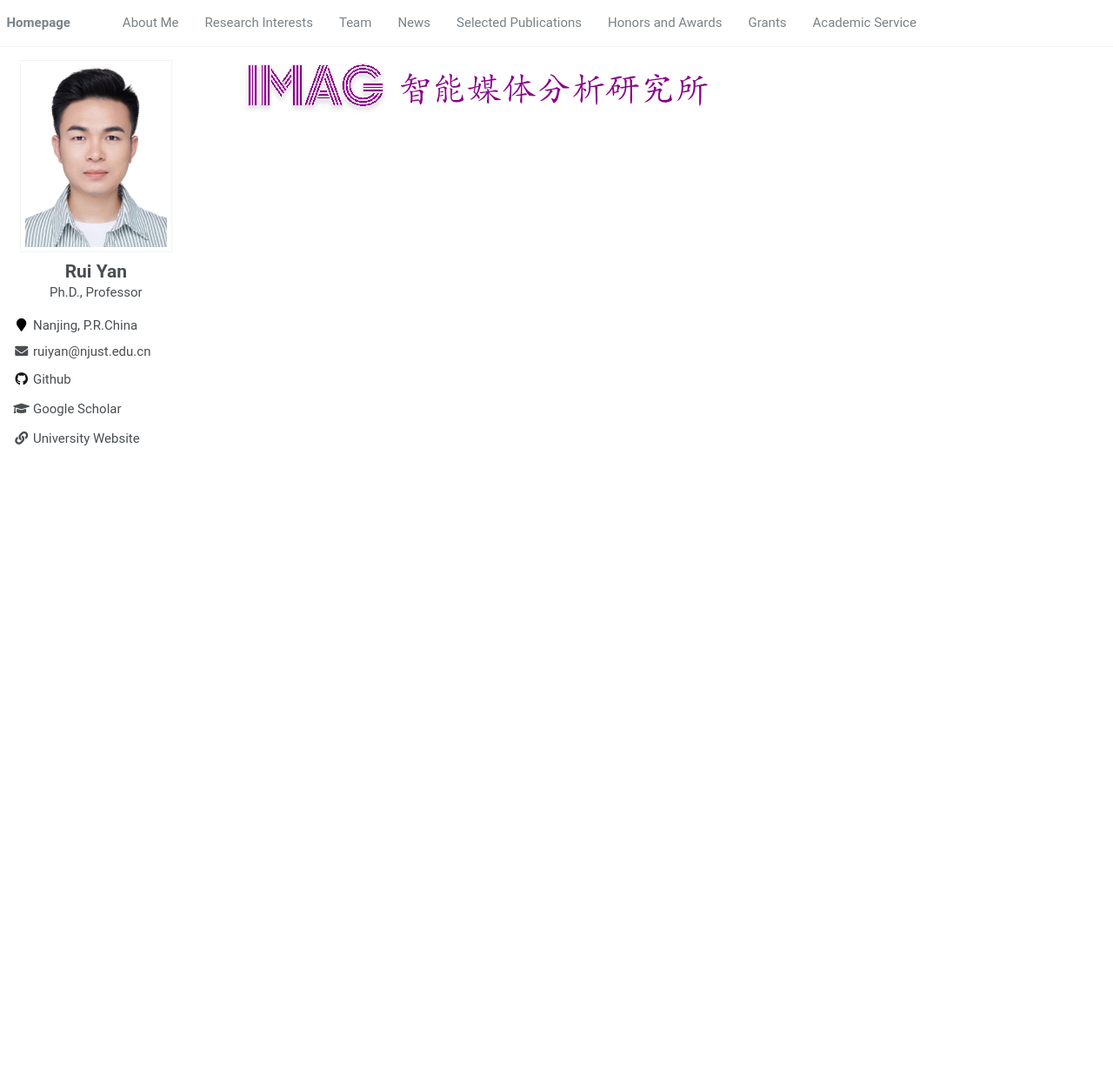
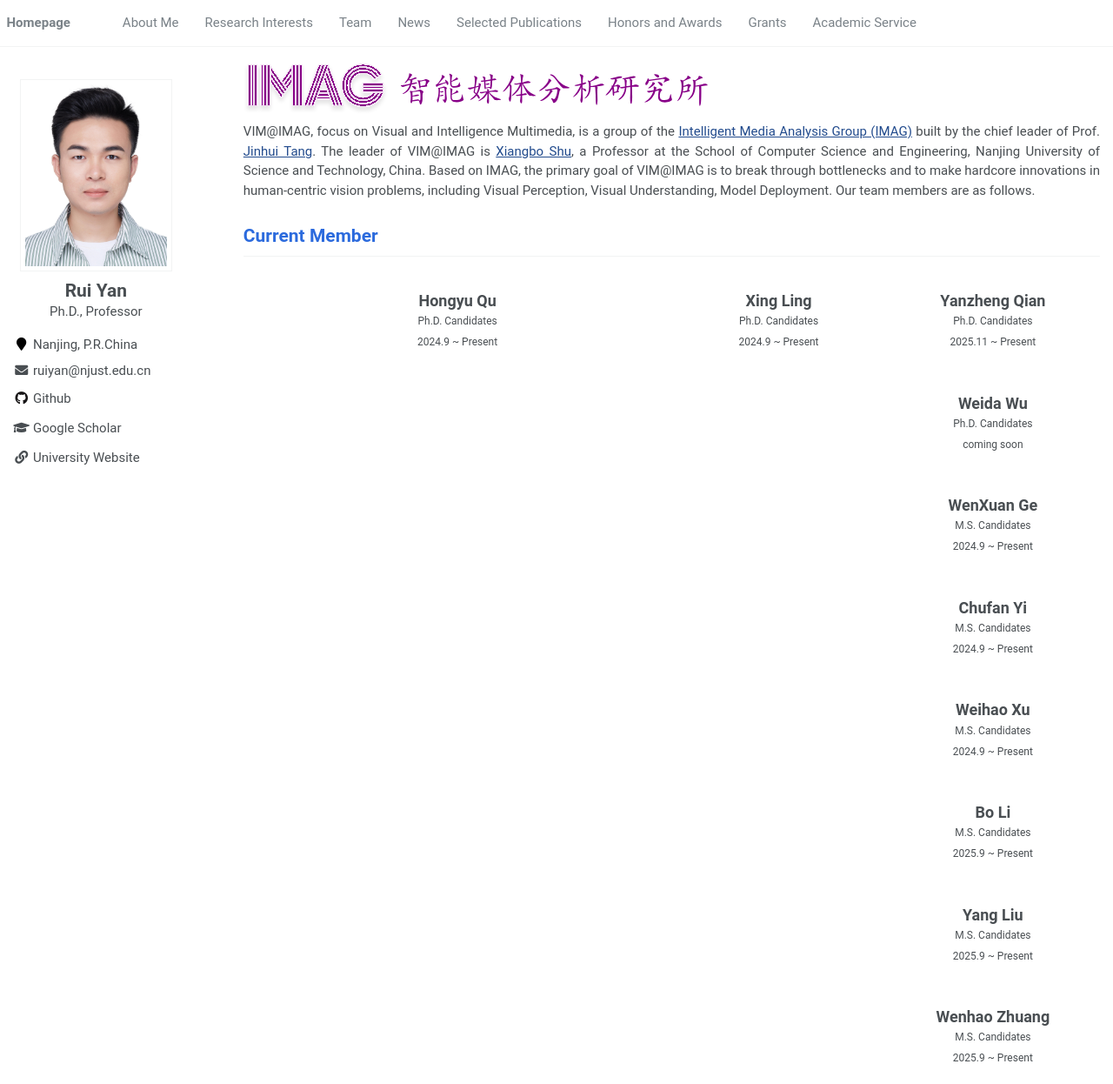
Before and after one commit to ruiyan1995/ruiyan1995.github.io, a Jekyll site: the page built from _pages/team.md, in a window 1280 px wide and 1246 px high. Shown: the whole window at 87% size. Built offline with Jekyll 4.4.1, drawn with Linux system fonts in a browser that asks for light colours.

Commit message:
Update team.md

```diff
--- a/_pages/team.md
+++ b/_pages/team.md
@@ -23,6 +23,7 @@ redirect_from:
 
 <p style="text-align: justify;font-family: Roboto;">
 
+VIM@IMAG, focus on Visual and Intelligence Multimedia, is a group of the <a href="https://imag-njust.net/">Intelligent Media Analysis Group (IMAG)</a> built by the chief leader of Prof. <a href="https://v2.imag-njust.net/people/user/tangjinhui/">Jinhui Tang</a>. The leader of VIM@IMAG is <a href="https://shuxb104.github.io/">Xiangbo Shu</a>, a Professor at the School of Computer Science and Engineering, Nanjing University of Science and Technology, China. Based on IMAG, the primary goal of VIM@IMAG is to break through bottlenecks and to make hardcore innovations in human-centric vision problems, including Visual Perception, Visual Understanding, Model Deployment. Our team members are as follows.
 
 </p>
 
@@ -185,3 +186,116 @@ redirect_from:
       } */
   }
 </style>
+
+# <font color="#2B6ADD"> Current Member </font>
+
+<div class="row custom-grid">
+    <div class="col">
+      <div class="card d-flex flex-column h-100 text-center">
+          <div class="card-body">
+              <!-- text-uppercase -->
+              <h6 class="card-title mb-0">Hongyu Qu</h6>
+              <p class="card-text mb-neg-1 fs--1 text-primary fw-bold">Ph.D. Candidates</p>
+              <p class="mb-neg-2">2024.9 ~ Present</p>
+          </div>
+      </div>
+    </div>
+    <div class="row custom-grid">
+    <div class="col">
+      <div class="card d-flex flex-column h-100 text-center">
+          <div class="card-body">
+              <!-- text-uppercase -->
+              <h6 class="card-title mb-0">Xing Ling</h6>
+              <p class="card-text mb-neg-1 fs--1 text-primary fw-bold">Ph.D. Candidates</p>
+              <p class="mb-neg-2">2024.9 ~ Present</p>
+          </div>
+      </div>
+    </div>
+  <div class="row custom-grid">
+    <div class="col">
+      <div class="card d-flex flex-column h-100 text-center">
+          <div class="card-body">
+              <!-- text-uppercase -->
+              <h6 class="card-title mb-0">Yanzheng Qian</h6>
+              <p class="card-text mb-neg-1 fs--1 text-primary fw-bold">Ph.D. Candidates</p>
+              <p class="mb-neg-2">2025.11 ~ Present</p>
+          </div>
+      </div>
+    </div>
+    <div class="row custom-grid">
+    <div class="col">
+      <div class="card d-flex flex-column h-100 text-center">
+          <div class="card-body">
+              <!-- text-uppercase -->
+              <h6 class="card-title mb-0">Weida Wu</h6>
+              <p class="card-text mb-neg-1 fs--1 text-primary fw-bold">Ph.D. Candidates</p>
+              <p class="mb-neg-2">coming soon</p>
+          </div>
+      </div>
+    </div>
+    <div class="row custom-grid">
+    <div class="col">
+      <div class="card d-flex flex-column h-100 text-center">
+          <div class="card-body">
+              <!-- text-uppercase -->
+              <h6 class="card-title mb-0">WenXuan Ge</h6>
+              <p class="card-text mb-neg-1 fs--1 text-primary fw-bold">M.S. Candidates</p>
+              <p class="mb-neg-2">2024.9 ~ Present</p>
+          </div>
+      </div>
+    </div>
+ <div class="row custom-grid">
+    <div class="col">
+      <div class="card d-flex flex-column h-100 text-center">
+          <div class="card-body">
+              <!-- text-uppercase -->
+              <h6 class="card-title mb-0">Chufan Yi</h6>
+              <p class="card-text mb-neg-1 fs--1 text-primary fw-bold">M.S. Candidates</p>
+              <p class="mb-neg-2">2024.9 ~ Present</p>
+          </div>
+      </div>
+    </div>
+    <div class="row custom-grid">
+    <div class="col">
+      <div class="card d-flex flex-column h-100 text-center">
+          <div class="card-body">
+              <!-- text-uppercase -->
+              <h6 class="card-title mb-0">Weihao Xu</h6>
+              <p class="card-text mb-neg-1 fs--1 text-primary fw-bold">M.S. Candidates</p>
+              <p class="mb-neg-2">2024.9 ~ Present</p>
+          </div>
+      </div>
+    </div>
+     <div class="row custom-grid">
+    <div class="col">
+      <div class="card d-flex flex-column h-100 text-center">
+          <div class="card-body">
+              <!-- text-uppercase -->
+              <h6 class="card-title mb-0">Bo Li</h6>
+              <p class="card-text mb-neg-1 fs--1 text-primary fw-bold">M.S. Candidates</p>
+              <p class="mb-neg-2">2025.9 ~ Present</p>
+          </div>
+      </div>
+    </div>
+     <div class="row custom-grid">
+    <div class="col">
+      <div class="card d-flex flex-column h-100 text-center">
+          <div class="card-body">
+              <!-- text-uppercase -->
+              <h6 class="card-title mb-0">Yang Liu</h6>
+              <p class="card-text mb-neg-1 fs--1 text-primary fw-bold">M.S. Candidates</p>
+              <p class="mb-neg-2">2025.9 ~ Present</p>
+          </div>
+      </div>
+    </div>
+     <div class="row custom-grid">
+    <div class="col">
+      <div class="card d-flex flex-column h-100 text-center">
+          <div class="card-body">
+              <!-- text-uppercase -->
+              <h6 class="card-title mb-0">Wenhao Zhuang</h6>
+              <p class="card-text mb-neg-1 fs--1 text-primary fw-bold">M.S. Candidates</p>
+              <p class="mb-neg-2">2025.9 ~ Present</p>
+          </div>
+      </div>
+    </div>
```
